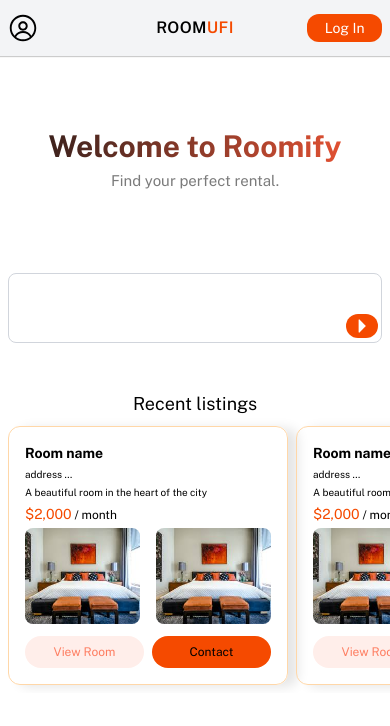
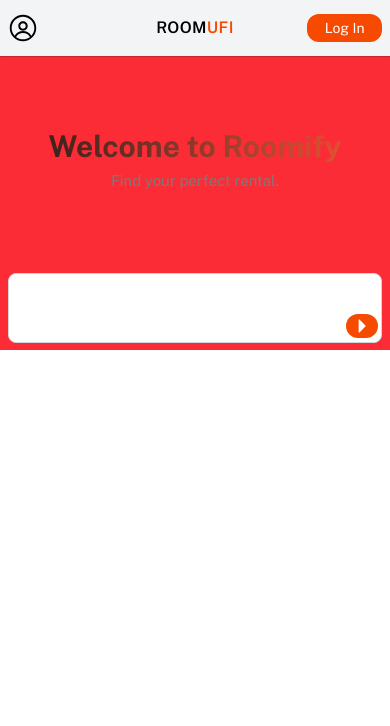
Before and after one commit to Lior-Lavon/Roomify-FE, a React (Vite) app: page /landing in a window 390 px wide. Shown: the top 726 px of the page. Built offline with nearby package versions, Linux system fonts and the light colour scheme.

Commit message:
trying to adjust screen size-5

```diff
--- a/src/components/Chat/Chat.jsx
+++ b/src/components/Chat/Chat.jsx
@@ -39,7 +39,7 @@ const Chat = memo(
 
     return (
       <div
-        className="w-full h-full overflow-y-auto overflow-x-hidden"
+        className="w-full h-full overflow-y-auto overflow-x-hidden bg-amber-200"
         ref={divRef}
       >
         {chat_flow.map((chatItem) => {
--- a/src/components/RoomCard/RoomCardMini.jsx
+++ b/src/components/RoomCard/RoomCardMini.jsx
@@ -27,12 +27,19 @@ const RoomCardMini = memo(({ room_info, onVisible }) => {
     };
   }, [room_info.Id, onVisible]);
 
+  // const getWidth = () => {
+  //   let width = window.innerWidth;
+  //   const ret = width + "px";
+  //   console.log("ret : ", ret);
+  //   return ret;
+  // };
+
   return (
     <div
       ref={cardRef}
-      className="min-w-[280px] w-[280px] border border-orange-200 rounded-xl p-1 px-2 flex flex-row gap-2 items-center justify-between shadow-[10px_2px_12px_rgba(0,0,0,.1)] "
+      className={`min-w-[280px] w-[280px] border border-orange-200 rounded-xl flex flex-row gap-2 items-center justify-between shadow-[10px_2px_12px_rgba(0,0,0,.1)]`}
     >
-      <div className="flex flex-col items-center justify-between w-full  text-left ">
+      <div className="flex flex-col items-center justify-between w-full text-left ">
         <div className="w-full flex flex-col gap-[.05rem]">
           <p className="font-bold">{room_info.Title}</p>
           <p className="text-[10px]">{room_info.Address}</p>
@@ -47,7 +54,7 @@ const RoomCardMini = memo(({ room_info, onVisible }) => {
       {room_info.Images.length >= 1 && (
         <img
           src={room_info.Images[0]}
-          className="w-[6.2rem] h-[5rem] object-cover rounded-lg"
+          className="w-[9.2rem] h-[8rem] object-cover rounded-lg"
         />
       )}
     </div>
--- a/src/components/RoomCardSlider/RoomCardSlider.jsx
+++ b/src/components/RoomCardSlider/RoomCardSlider.jsx
@@ -41,7 +41,7 @@ const RoomCardSlider = memo(
 
     return (
       <div
-        className="w-full flex flex-col my-2 mx-1 "
+        className="w-full flex flex-col my-2 mx-1"
         onClick={showPropertyInfo}
       >
         {/* TopDiv with horizontal scrollable cards */}
--- a/src/pages/Chat/ChatView.jsx
+++ b/src/pages/Chat/ChatView.jsx
@@ -316,7 +316,7 @@ const ChatView = () => {
 
           {/* White Space Div Below Slider */}
           <div
-            className="w-full absolute top-[1.25rem] "
+            className="w-full absolute top-[1.25rem]"
             style={{ height: `${bottomContainerHeight - 16}px` }}
           >
             <Chat
--- a/src/pages/Home/HomeView.jsx
+++ b/src/pages/Home/HomeView.jsx
@@ -15,9 +15,9 @@ const HomeView = () => {
 
   return (
     <div
-      className={`base:hidden sm:block md:hidden w-full h-[100dvh] text-3xl sans-regular bg-white fixed ${
+      className={`base:hidden sm:block md:hidden w-full h-[350px] text-3xl sans-regular bg-red-500 fixed ${
         !isKeyboardOpen ? "top-0" : "top-[0px]"
-      }`}
+      } `}
     >
       <TopBar showAvatar={true} showLogin={true} />
 
@@ -28,12 +28,11 @@ const HomeView = () => {
         <p className="text-[#7b7b7b] text-[15px] mt-2">
           Find your perfect rental.
         </p>
-        {/* <p className="text-black text-sm">rooms for rent today</p> */}
       </div>
 
       <PromptFooter pageType={"home"} />
 
-      <div className="mt-10">
+      {/* <div className="mt-10">
         <p className="text-center px-2 text-lg text-black">Recent listings</p>
 
         <div className="p-2 flex flex-row gap-2 overflow-auto">
@@ -45,7 +44,7 @@ const HomeView = () => {
           <RoomCard />
           <RoomCard />
         </div>
-      </div>
+      </div> */}
 
       {/* <div className="text-sm">
         <p>Keyboard Open: {isKeyboardOpen ? "Yes" : "No"}</p>
```
